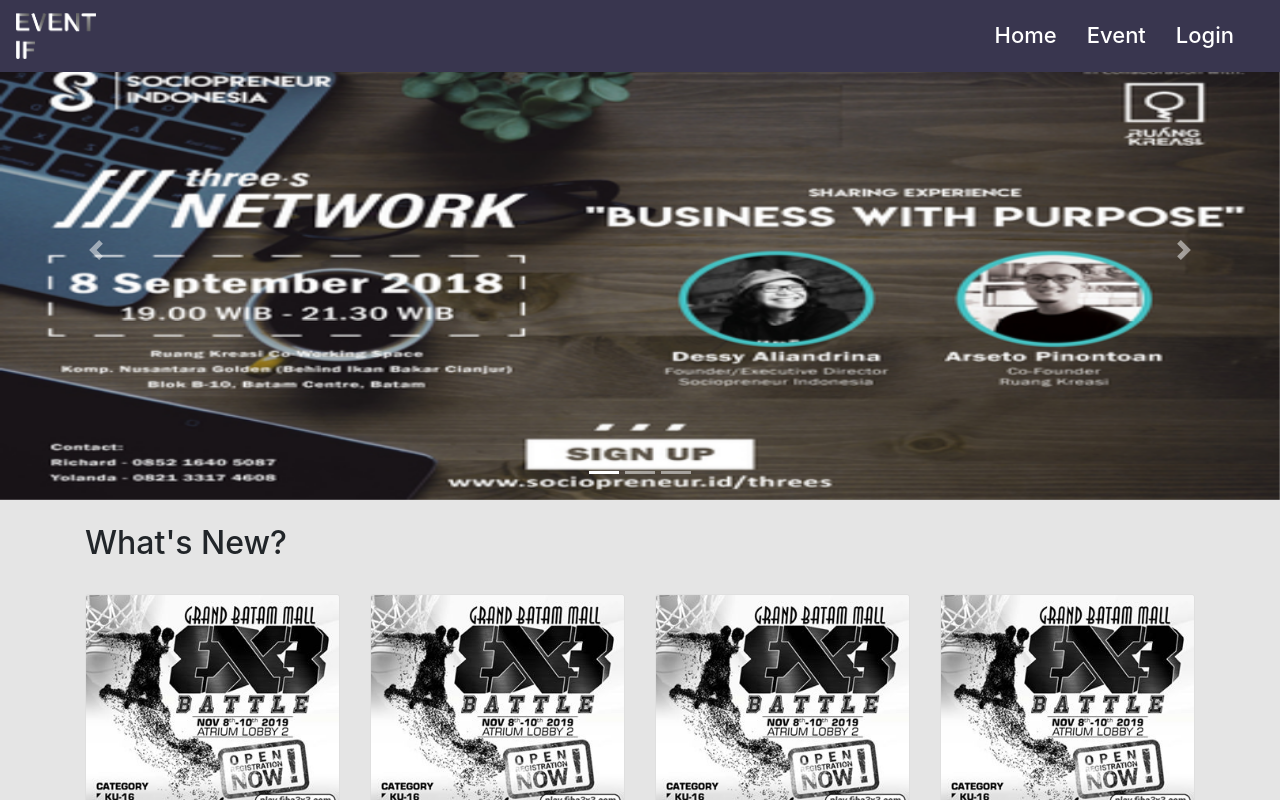
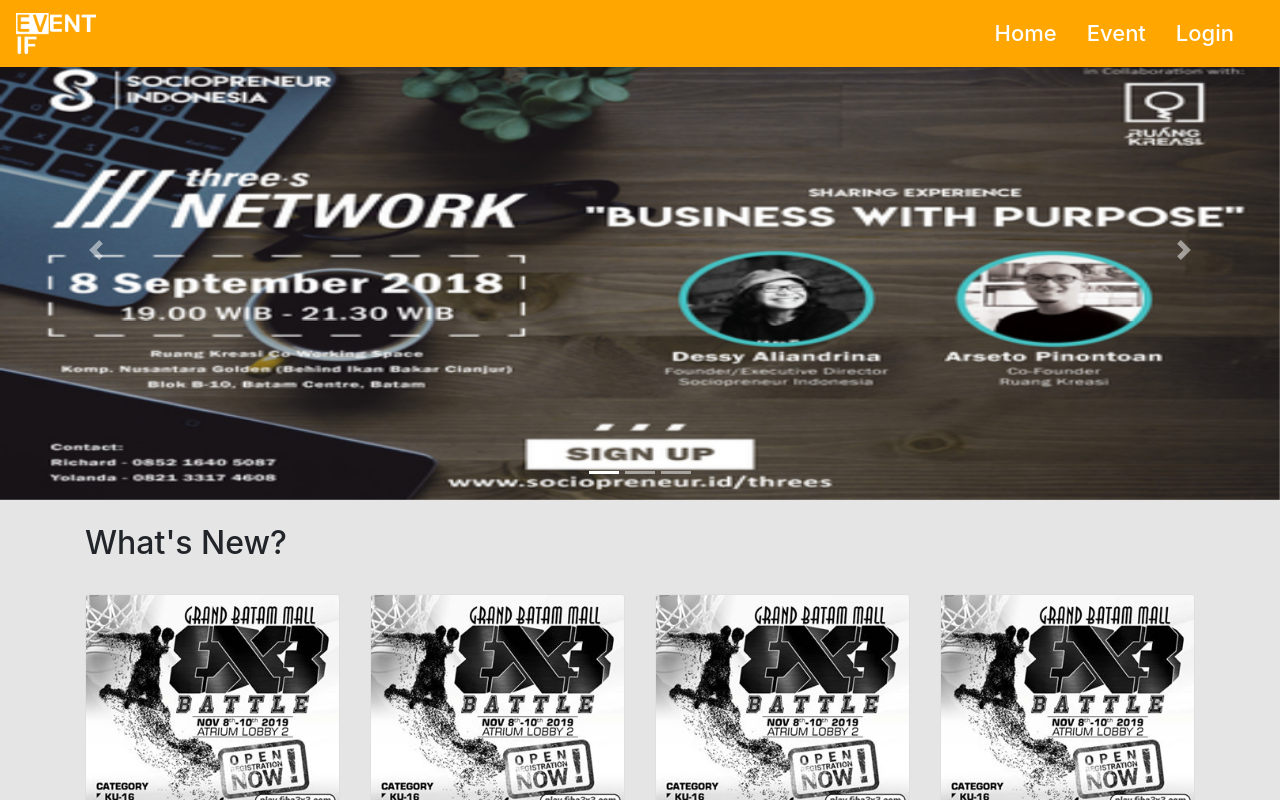
Before and after one commit to riverhuang-batam/Eventif, a React (Create React App) app: page /TicketFormCustomer in a window 1280 px wide. Shown: the top 800 px of the page. Built offline with nearby package versions, Linux system fonts and the light colour scheme.

Commit message:
new navbarbrand design and change navbar color

```diff
--- a/src/Components/Navbar/index.js
+++ b/src/Components/Navbar/index.js
@@ -22,6 +22,7 @@
 import TicketCreate from '../../pages/TicketCreate'
 import eventiflogo_dark from '../../Images/Logoeventifv2(black).png'
 import eventiflogo_light from '../../Images/eventiflogo(light).png'
+import eventiflogo from '../../Images/eventiflogo.png'
 export default class navbar extends Component {
     constructor(props) {
         super(props);
@@ -48,12 +49,12 @@
                         width: "100%",
                         zIndex: "1030",
                         paddingBottom: '15',
-                        backgroundColor: "rgb(57,54,79)"
+                        backgroundColor: "#FFA600"
                     }}
                         light
                         expand="md"
                         className="mb-4">
-                        <NavbarBrand href='/'><img src={eventiflogo_light} width="80px"/></NavbarBrand>
+                        <NavbarBrand href='/'><img src={eventiflogo} width="80px"/></NavbarBrand>
                         <NavbarToggler onClick={this.toggle} style={{borderColor:"white"}}>
                           <h3 style={{color:"white"}}>
                           Menu
--- a/src/pages/Loginregister/index.js
+++ b/src/pages/Loginregister/index.js
@@ -68,9 +68,8 @@
 
                     </div>
                     <div
-                        style={{
-                        backgroundColor: "#E5E5E5"
-                    }}>
+                      className="mb-4">
+
                         <Switch>
 
                             <Route exact path="/Loginregister/" component={Loginpages}/>
```
Also changed, not shown: src/Images/eventiflogo.png (added), src/Images/eventiflogo2.png (added).
